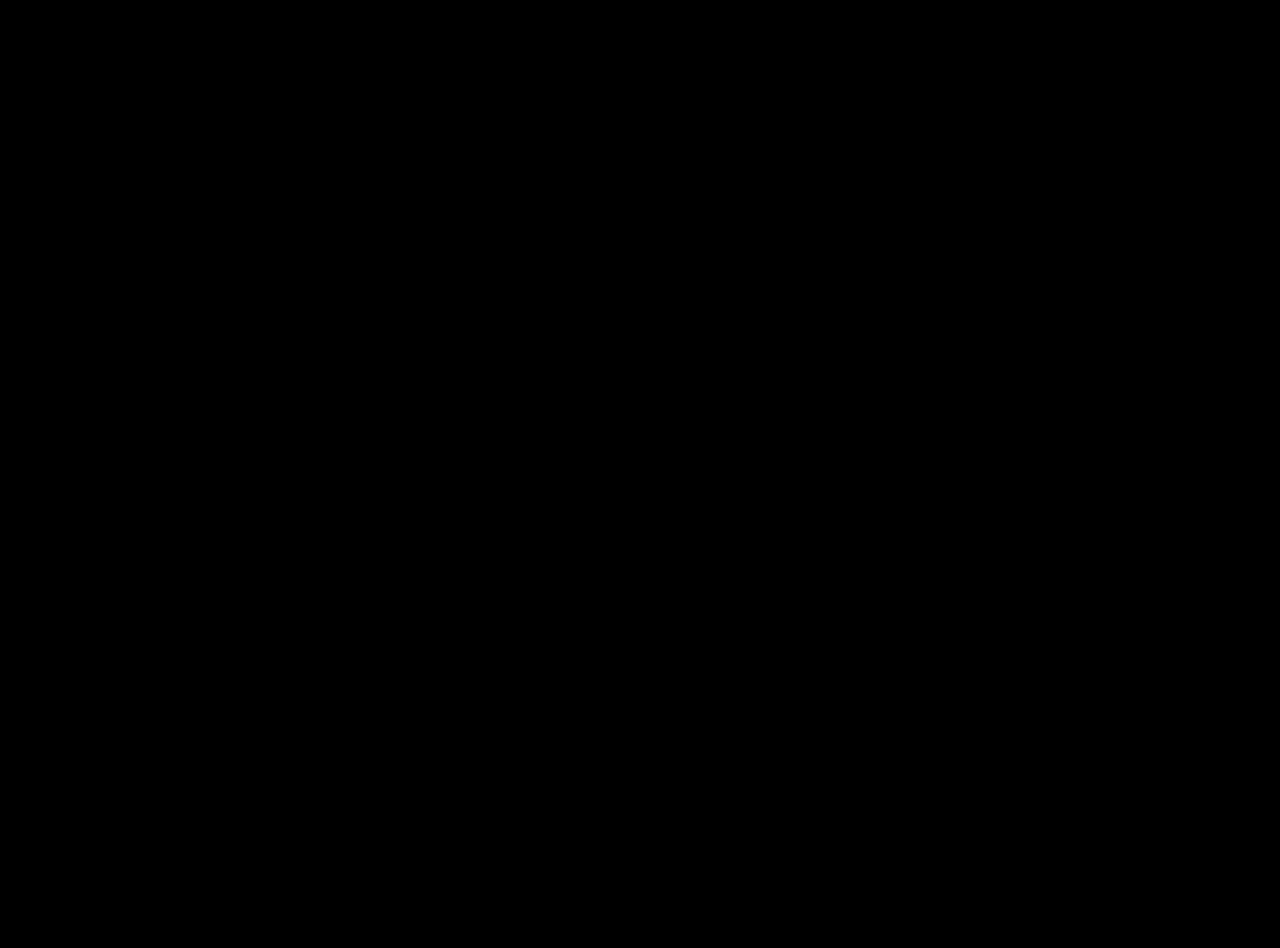
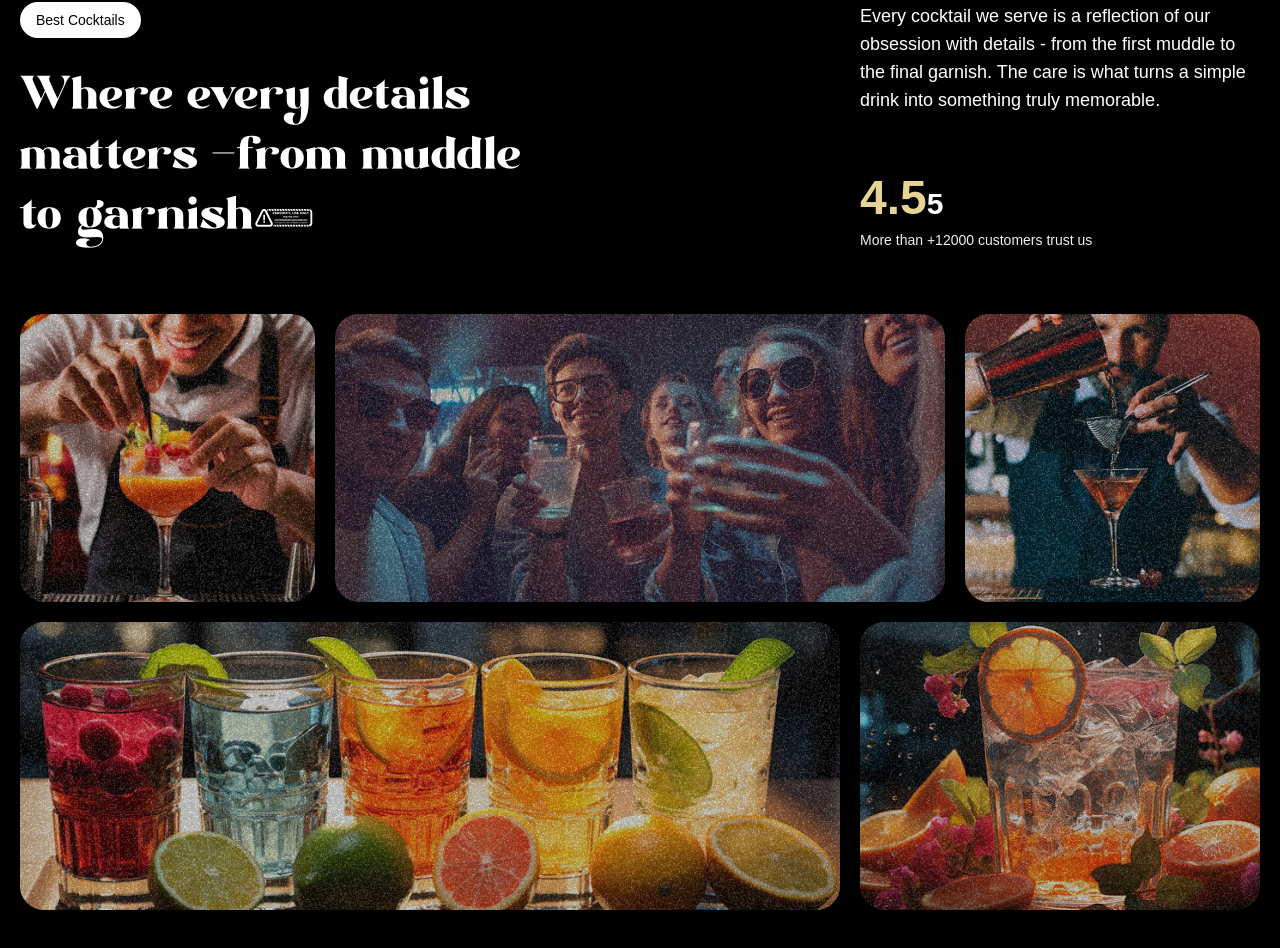
Before and after one commit to Vigneshwarrs/gsap_cocktail, a React (Vite) app: page / in a window 1280 px wide. Shown: the part 1710-2658 px from the top of the page. Before the commit the page ends 1600 px from the top, so only its background shows below. Built offline with nearby package versions, Linux system fonts and the light colour scheme; a web font is replaced by a local one.

Commit message:
Implement the about section

```diff
--- a/src/App.jsx
+++ b/src/App.jsx
@@ -3,6 +3,7 @@
 import Navbar from "./components/Navbar";
 import Hero from "./components/Hero";
 import Cocktails from "./components/Cocktails";
+import About from "./components/About";
 
 gsap.registerPlugin(ScrollTrigger, SplitText);
 
@@ -12,6 +13,7 @@
         <Navbar />
         <Hero />
         <Cocktails />
+        <About />
     </main>
   )
 }
--- /dev/null
+++ b/src/components/About.jsx
@@ -0,0 +1,83 @@
+import { useGSAP } from "@gsap/react"
+import { SplitText } from "gsap/all";
+import gsap from "gsap";
+
+const About = () => {
+
+    useGSAP(() => {
+        const titleSplit = SplitText.create('#about h2', {type: 'words'});
+
+        const scrollTimeline = gsap.timeline({
+            scrollTrigger: {
+                trigger: '#about',
+                start: 'top center',
+            }
+        })
+
+        scrollTimeline
+            .from(titleSplit.words, {
+                opacity: 0, duration: 1, yPercent:100, ease: 'expo.out', stagger: 0.2
+            })
+            .from('.top-grid div, .bottom-grid div',
+                {
+                    opacity: 0, duration: 1, ease: 'power1.inOut', stagger: 0.04
+                }, '-=0.5')
+    },[]);
+
+
+
+  return (
+    <div id='about'>
+        <div className="mb-16 md:px-0 px-5">
+            <div className="content">
+                <div className="md:col-span-8">
+                    <p className='badge'> Best Cocktails</p>
+                    <h2>Where every details matters <span className='text-white'>-</span>
+                        from muddle to garnish.
+                    </h2>
+                </div>
+                <div className="sub-content">
+                    <p>
+                        Every cocktail we serve is a reflection of our obsession with details - from the first muddle to the final garnish. The care is what turns a simple drink into something truly memorable.
+                    </p>
+                    <div>
+                        <p className="md:text-3xl text-xl font-bold">
+                            <span>4.5</span>5
+                        </p>
+                        <p className="text-sm text-white-100">
+                            More than +12000 customers trust us
+                        </p>
+                    </div>
+                </div>
+            </div>
+        </div>
+
+        <div className="top-grid">
+            <div className="md:col-span-3">
+                <div className="noisy" />
+                    <img src="/images/abt1.png" alt="grid-img-1" />
+            </div>
+            <div className="md:col-span-6">
+                <div className="noisy" />
+                    <img src="/images/abt2.png" alt="grid-img-2" />
+            </div>
+            <div className="md:col-span-3">
+                <div className="noisy" />
+                    <img src="/images/abt5.png" alt="grid-img-5" />
+            </div>
+        </div>
+        <div className="bottom-grid">
+            <div className="md:col-span-8">
+                <div className="noisy" />
+                    <img src="/images/abt3.png" alt="grid-img-3" />
+            </div>
+            <div className="md:col-span-4">
+                <div className="noisy" />
+                    <img src="/images/abt4.png" alt="grid-img-4" />
+            </div>
+        </div>
+    </div>
+  )
+}
+
+export default About
```
